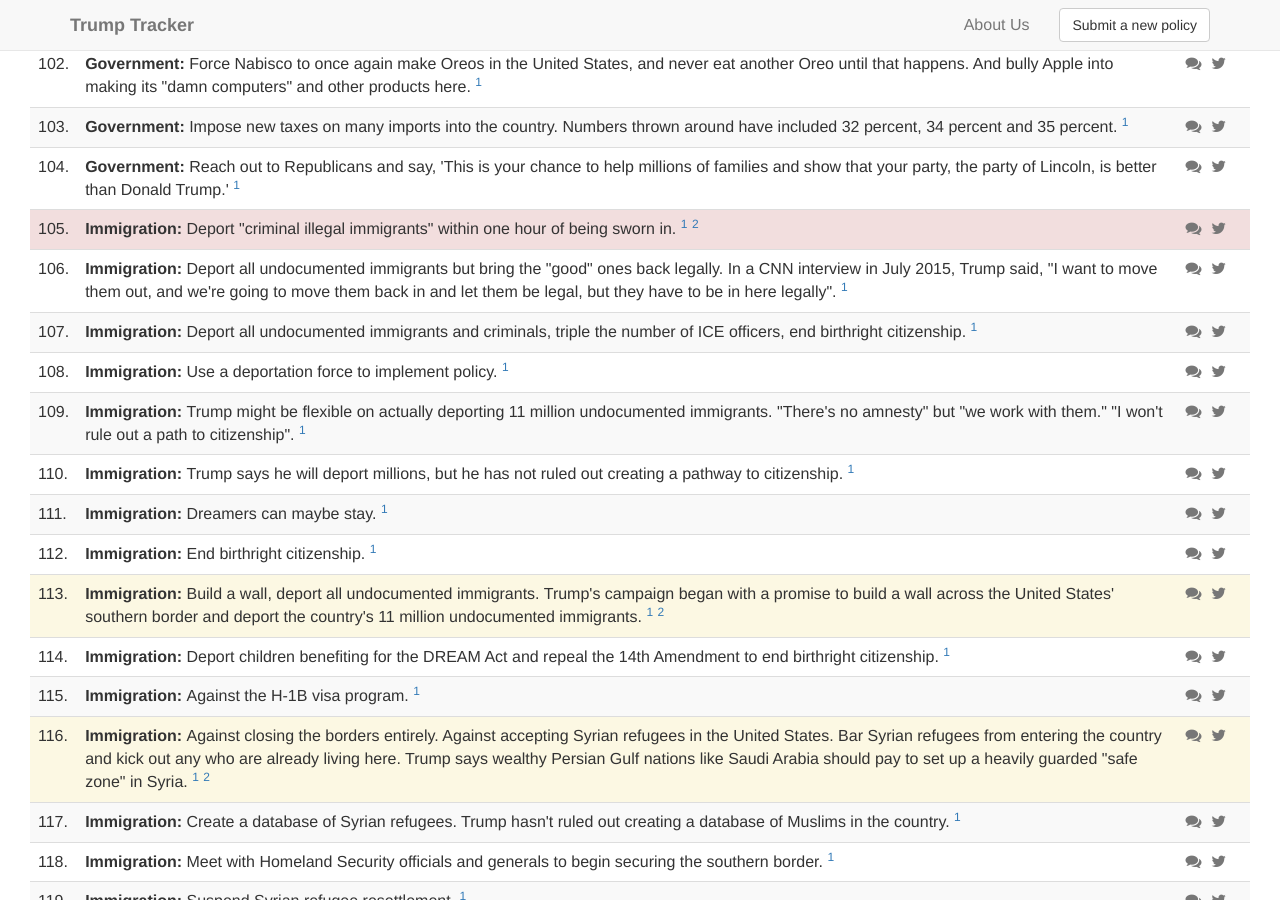
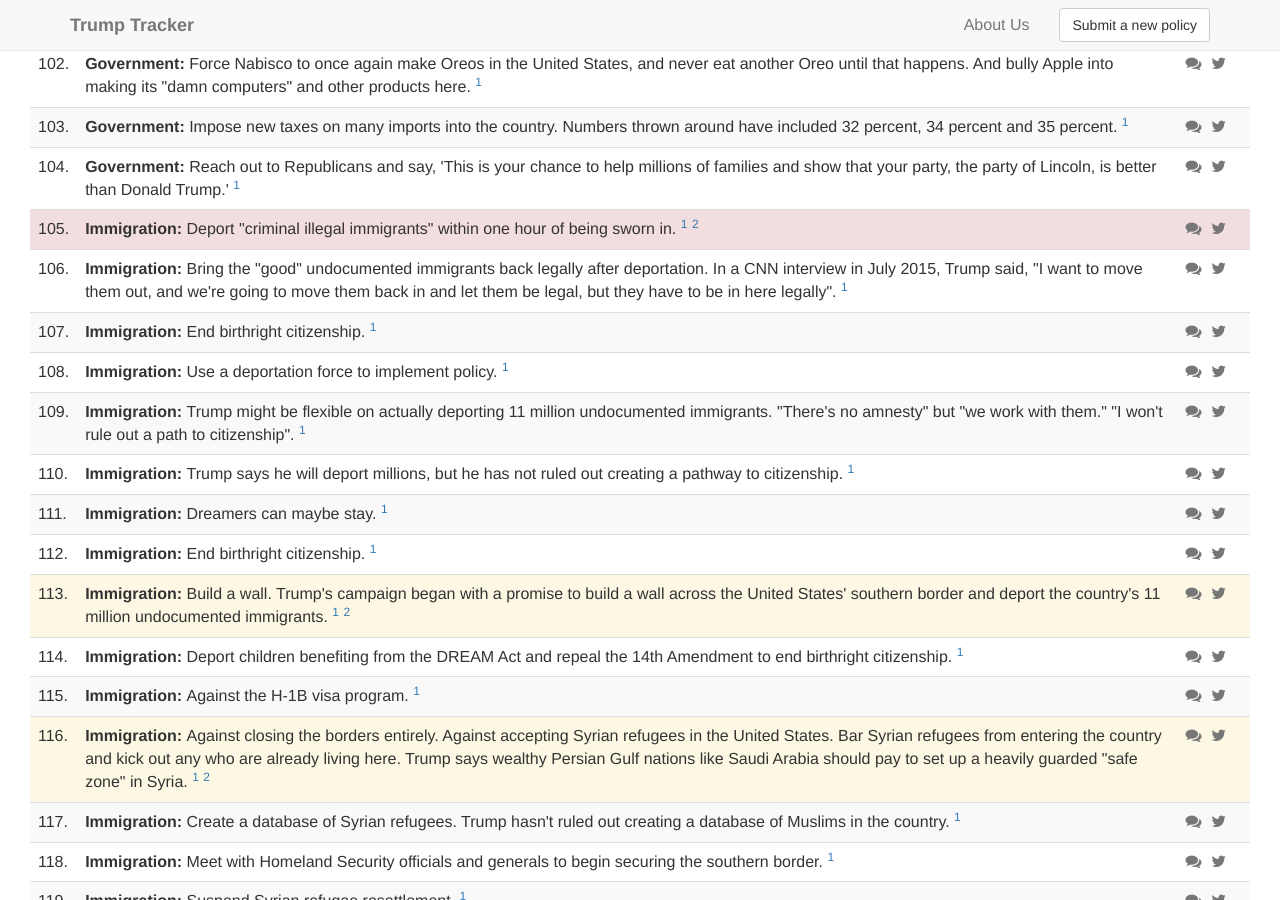
Before and after one commit to TrumpTracker/trumptracker.github.io, a Jekyll site: the page built from index.html, in a window 1280 px wide and 900 px high, scrolled down 5833 px. Built offline with Jekyll 4.4.1, drawn with Linux system fonts in a browser that asks for light colours; nearby versions of some CDN libraries.

Commit message:
Update data.yaml

```diff
--- a/_data/data.yaml
+++ b/_data/data.yaml
@@ -909,13 +909,14 @@ promises:
             - 'https://web.archive.org/web/20170211004524/https://www.washingtonpost.com/news/morning-mix/wp/2017/02/09/for-decades-immigration-authorities-gave-this-mother-a-pass-wednesday-when-she-checked-in-with-them-they-seized-her/'
     -
         title: 'Triple the number of U.S. Immigration and Customs Enforcement officers.'
-        status: Not started
+        status: In progress
         category: Economy
         tags:
             - Assorted Numbers
         comments: 'https://redd.it/5d7sp4'
         sources:
             - 'https://web.archive.org/web/20161110005306/https://www.washingtonpost.com/news/post-politics/wp/2016/01/22/here-are-76-of-donald-trumps-many-campaign-promises/'
+            - 'https://web.archive.org/web/20170218053156/https://www.whitehouse.gov/the-press-office/2017/01/25/presidential-executive-order-enhancing-public-safety-interior-united'
     -
         title: 'Continue to allow lowly paid foreign workers to come to the United States on temporary works visas because Trump says they are the only ones who want to pick grapes.'
         status: Not started
@@ -1078,7 +1079,7 @@ promises:
             - 'https://web.archive.org/web/20161101182505/http://www.nbcnews.com/politics/2016-election/full-list-donald-trump-s-rapidly-changing-policy-positions-n547801'
             - 'https://web.archive.org/web/20170211002808/https://www.whitehouse.gov/briefing-room/presidential-actions/executive-orders?term_node_tid_depth=51&page=1'
     -
-        title: 'Deport all undocumented immigrants but bring the "good" ones back legally. In a CNN interview in July 2015, Trump said, "I want to move them out, and we''re going to move them back in and let them be legal, but they have to be in here legally".'
+        title: 'Bring the "good" undocumented immigrants back legally after deportation. In a CNN interview in July 2015, Trump said, "I want to move them out, and we''re going to move them back in and let them be legal, but they have to be in here legally".'
         status: Not started
         category: Immigration
         tags:
@@ -1087,7 +1088,7 @@ promises:
         sources:
             - 'https://web.archive.org/web/20161101182505/http://www.nbcnews.com/politics/2016-election/full-list-donald-trump-s-rapidly-changing-policy-positions-n547801'
     -
-        title: 'Deport all undocumented immigrants and criminals, triple the number of ICE officers, end birthright citizenship.'
+        title: 'End birthright citizenship.'
         status: Not started
         category: Immigration
         tags:
@@ -1141,7 +1142,7 @@ promises:
         sources:
             - 'https://web.archive.org/web/20161101182505/http://www.nbcnews.com/politics/2016-election/full-list-donald-trump-s-rapidly-changing-policy-positions-n547801'
     -
-        title: 'Build a wall, deport all undocumented immigrants. Trump''s campaign began with a promise to build a wall across the United States'' southern border and deport the country''s 11 million undocumented immigrants.'
+        title: 'Build a wall. Trump''s campaign began with a promise to build a wall across the United States'' southern border and deport the country''s 11 million undocumented immigrants.'
         status: In progress
         category: Immigration
         tags:
@@ -1151,7 +1152,7 @@ promises:
             - 'https://web.archive.org/web/20161101182505/http://www.nbcnews.com/politics/2016-election/full-list-donald-trump-s-rapidly-changing-policy-positions-n547801'
             - 'https://web.archive.org/web/20170210172237/http://www.reuters.com/article/us-usa-trump-immigration-idUSKBN1591HP'
     -
-        title: 'Deport children benefiting for the DREAM Act and repeal the 14th Amendment to end birthright citizenship.'
+        title: 'Deport children benefiting from the DREAM Act and repeal the 14th Amendment to end birthright citizenship.'
         status: Not started
         category: Immigration
         tags:
```
